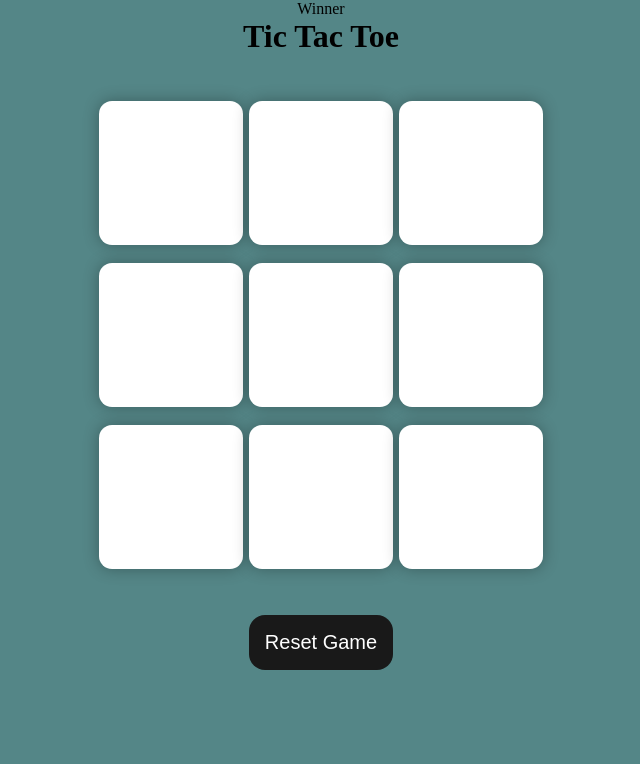
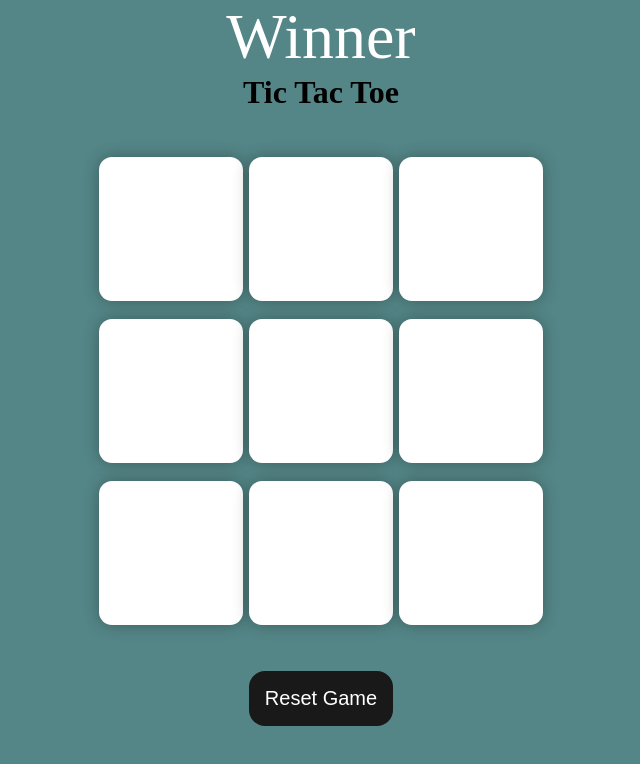
Before and after one commit to mehwishjbe/tic-tac-toe, a plain HTML site: page index.html in a window 1280 px wide. Shown: the whole page, without its empty margins (319-959 px from the left). Drawn offline with Linux system fonts and the light colour scheme.

Commit message:
message css

```diff
--- a/style.css
+++ b/style.css
@@ -46,3 +46,12 @@ body{
     border-radius: 1rem;
     border: none;
 }
+
+#msg{
+    color: white;
+    font-size: 8vmin;
+}
+
+.msg-container{
+    height: 10min;
+}
```
